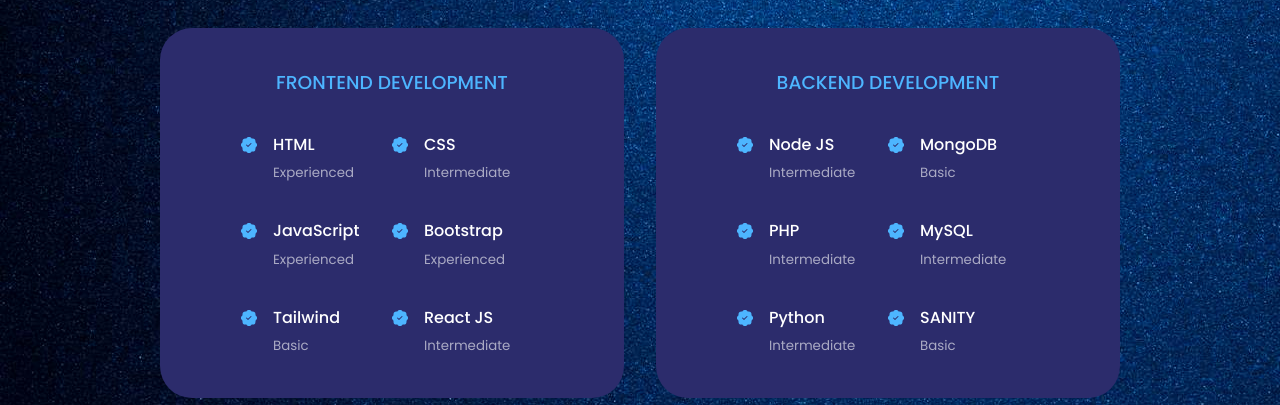
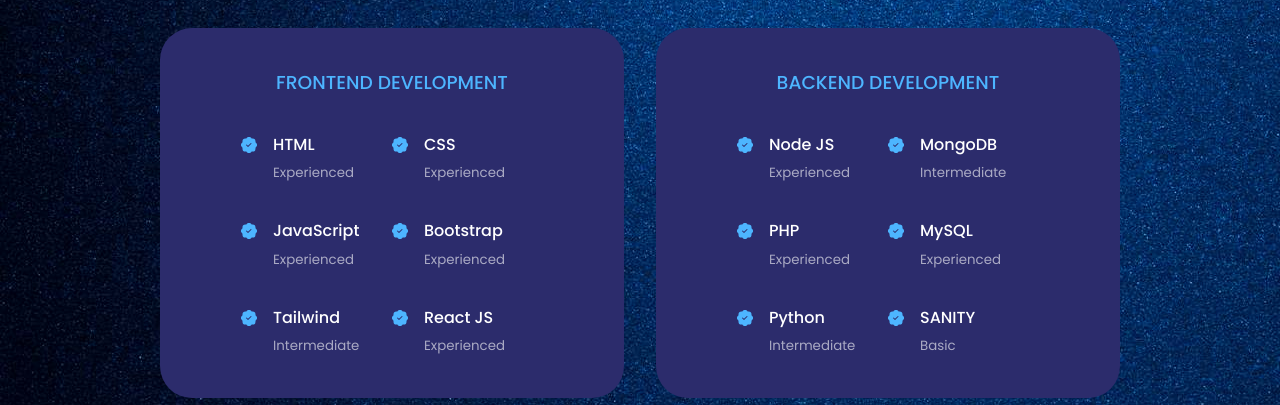
Before and after one commit to gboigwe/my-port, a React (Create React App) app: page / in a window 1280 px wide. Shown: the part 1720-2125 px from the top of the page. Built offline with nearby package versions, Linux system fonts and the light colour scheme.

Commit message:
Updated Experience

```diff
--- a/src/components/experience/Experience.jsx
+++ b/src/components/experience/Experience.jsx
@@ -22,7 +22,7 @@
               <BsPatchCheckFill className='experience__details-icon' />
               <div>
                 <h4>CSS</h4>
-                <small className="text-light">Intermediate</small>
+                <small className="text-light">Experienced</small>
               </div>
             </article>
             <article className='experience__details'>
@@ -43,14 +43,14 @@
               <BsPatchCheckFill className='experience__details-icon' />
               <div>
                 <h4>Tailwind</h4>
-                <small className="text-light">Basic</small>
+                <small className="text-light">Intermediate</small>
               </div>
             </article>
             <article className='experience__details'>
               <BsPatchCheckFill className='experience__details-icon' />
               <div>
                 <h4>React JS</h4>
-                <small className="text-light">Intermediate</small>
+                <small className="text-light">Experienced</small>
               </div>
             </article>
           </div>
@@ -63,28 +63,28 @@
               <BsPatchCheckFill className='experience__details-icon' />
               <div>
                 <h4>Node JS</h4>
+                <small className="text-light">Experienced</small>
+              </div>
+            </article>
+            <article className='experience__details'>
+              <BsPatchCheckFill className='experience__details-icon' />
+              <div>
+                <h4>MongoDB</h4>
                 <small className="text-light">Intermediate</small>
               </div>
             </article>
             <article className='experience__details'>
               <BsPatchCheckFill className='experience__details-icon' />
               <div>
-                <h4>MongoDB</h4>
-                <small className="text-light">Basic</small>
-              </div>
-            </article>
-            <article className='experience__details'>
-              <BsPatchCheckFill className='experience__details-icon' />
-              <div>
                 <h4>PHP</h4>
-                <small className="text-light">Intermediate</small>
+                <small className="text-light">Experienced</small>
               </div>
             </article>
             <article className='experience__details'>
               <BsPatchCheckFill className='experience__details-icon' />
               <div>
                 <h4>MySQL</h4>
-                <small className="text-light">Intermediate</small>
+                <small className="text-light">Experienced</small>
               </div>
             </article>
             <article className='experience__details'>
```
